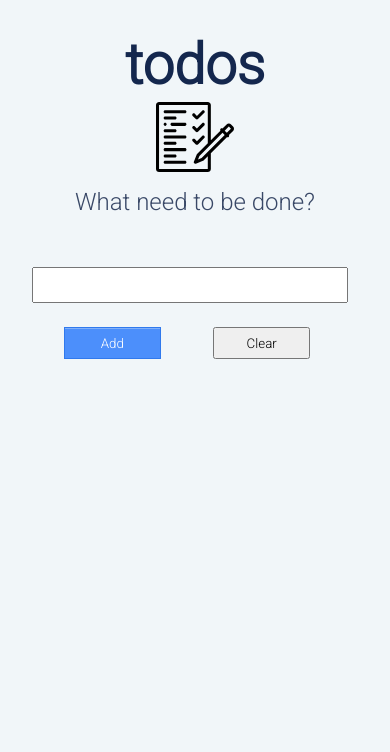
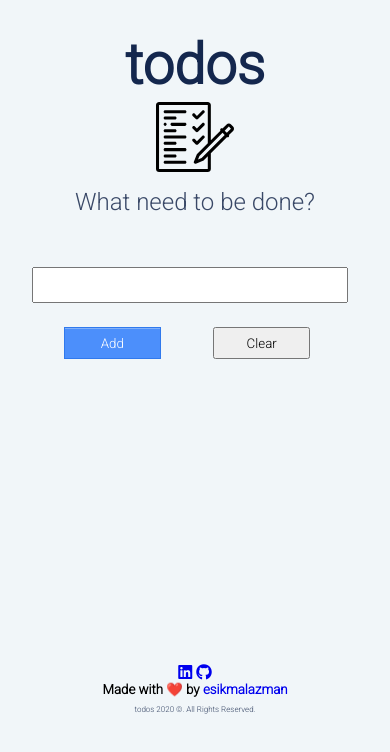
Before and after one commit to esikmalazman/To-Do-List-App, a plain HTML site: page index.html in a window 390 px wide. Shown: the top 752 px of the page. Drawn offline with Linux system fonts and the light colour scheme.

Commit message:
styling layout for mobile

```diff
--- a/index.html
+++ b/index.html
@@ -18,8 +18,17 @@
         <button id="addBtn"name="add">Add</button>
         <button id="clearBtn"name="clear">Clear</button>
     </div>
+
+    <div class="author">
+        <a href="https://www.linkedin.com/in/esikmalazman/"><i class="fa fa-linkedin-square" ></i></a>
+        <a href="https://github.com/esikmalazman"><i class="fa fa-github" ></i></a>
+
+        <h5>Made with ❤️ by <a href="https://github.com/esikmalazman">esikmalazman</a></h5>
+        <p class="credits">todos 2020 &copy;. All Rights Reserved. </p>
+    </div>
    </section>
 
     <script src="app.js"></script>
+    <script src="https://use.fontawesome.com/b963cb6b6c.js"></script>
 </body>
 </html>
--- a/style.css
+++ b/style.css
@@ -70,3 +70,19 @@ body
     border: 1px #3079ED solid;
     box-shadow: inset 0 1px 0 #80B0FB;
 }
+
+.wrapper .author
+{
+    margin-top: 19rem;
+    text-decoration: none ;
+
+}
+.wrapper a
+{
+    text-decoration: none;
+}
+.wrapper .credits
+{
+    margin-top: 0.5rem;
+    font-size: 0.5rem;
+}
```
